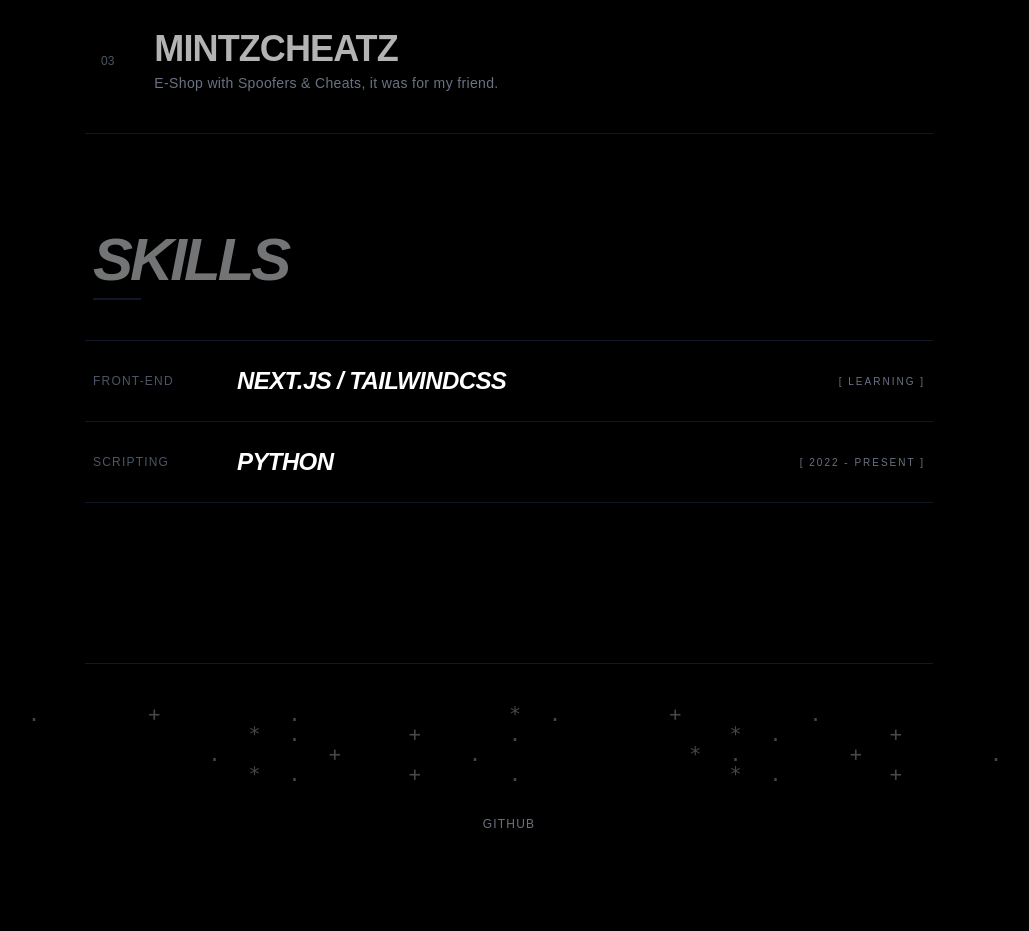
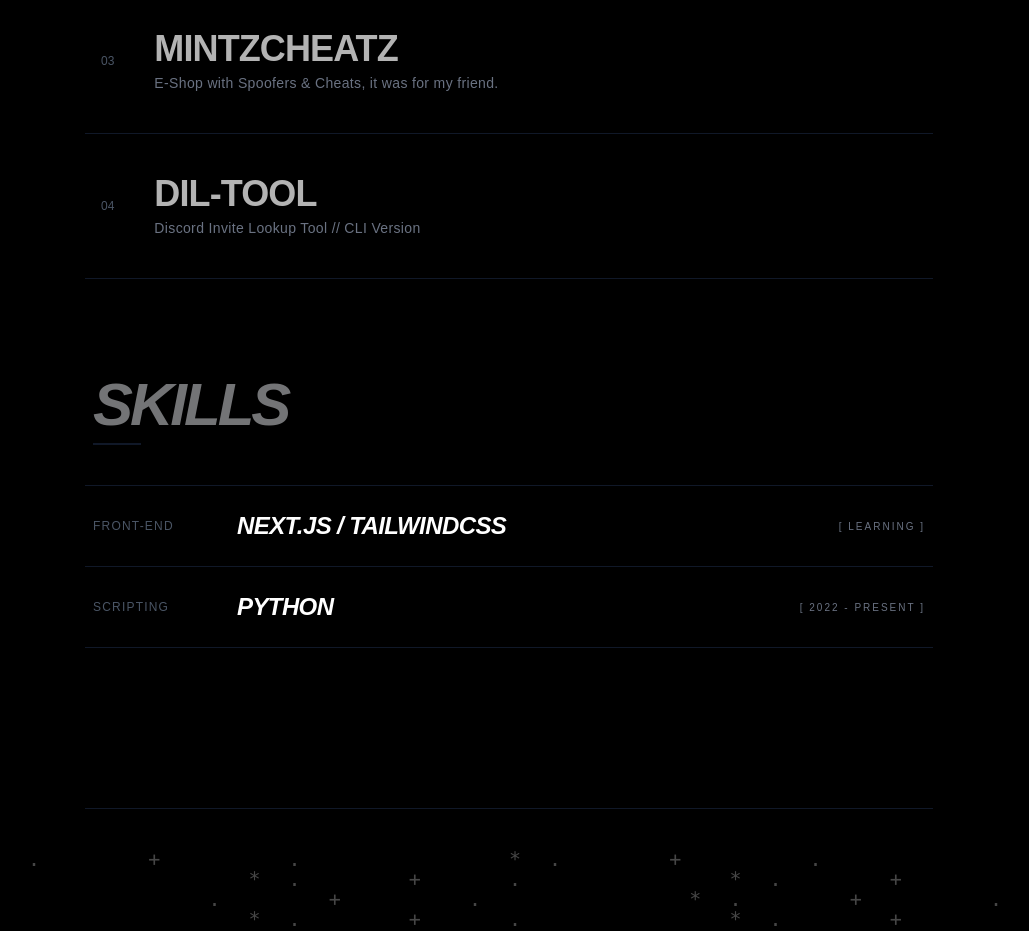
Before and after one commit to wpxq/wpxq, a Next.js app: page / in a window 1280 px wide. Shown: the part 860-1791 px from the top of the page, without its empty margins (131-1160 px from the left). Built offline with nearby package versions, Linux system fonts and the light colour scheme.

Commit message:
Added "DIL-Tool"

```diff
--- a/app/page.tsx
+++ b/app/page.tsx
@@ -50,6 +50,12 @@ export default function Home() {
             description="E-Shop with Spoofers & Cheats, it was for my friend."
             url="https://github.com/wpxq/mintzcheatz"
           />
+          <ProjectRow
+            number="04"
+            title="DIL-Tool"
+            description="Discord Invite Lookup Tool // CLI Version"
+            url="https://github.com/wpxq/DIL-Tool"
+            />
         </section>
 
     <div className="mt-24 mb-10 ml-2">
```
